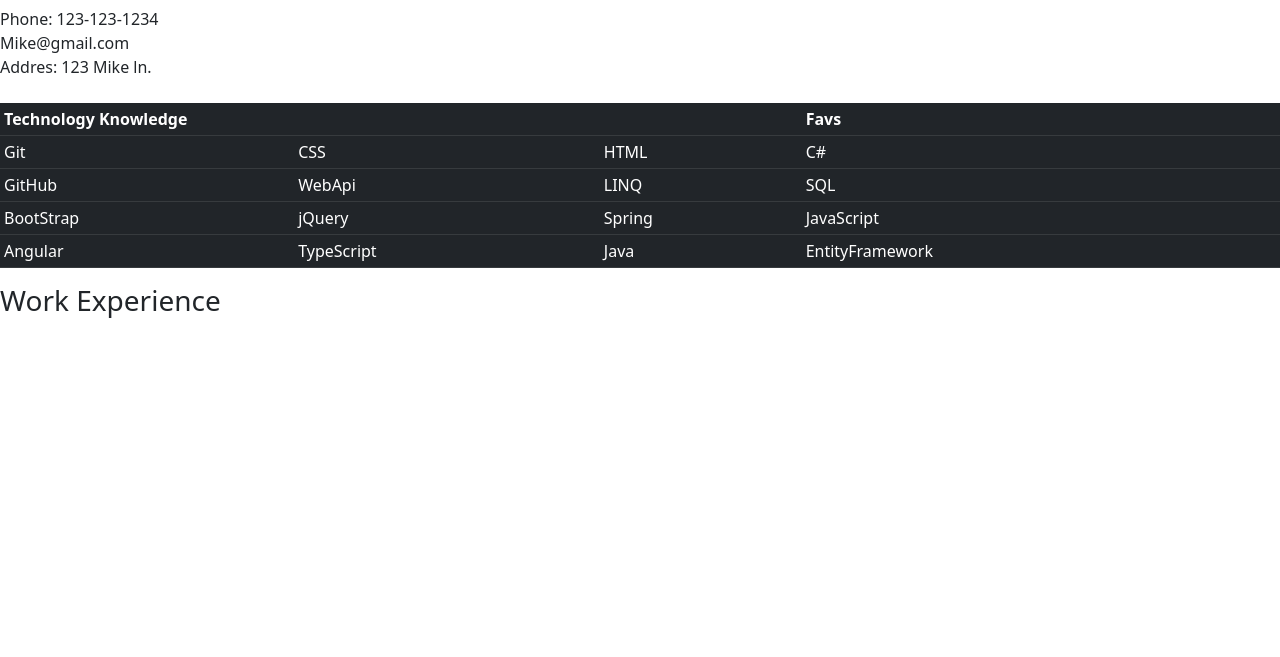
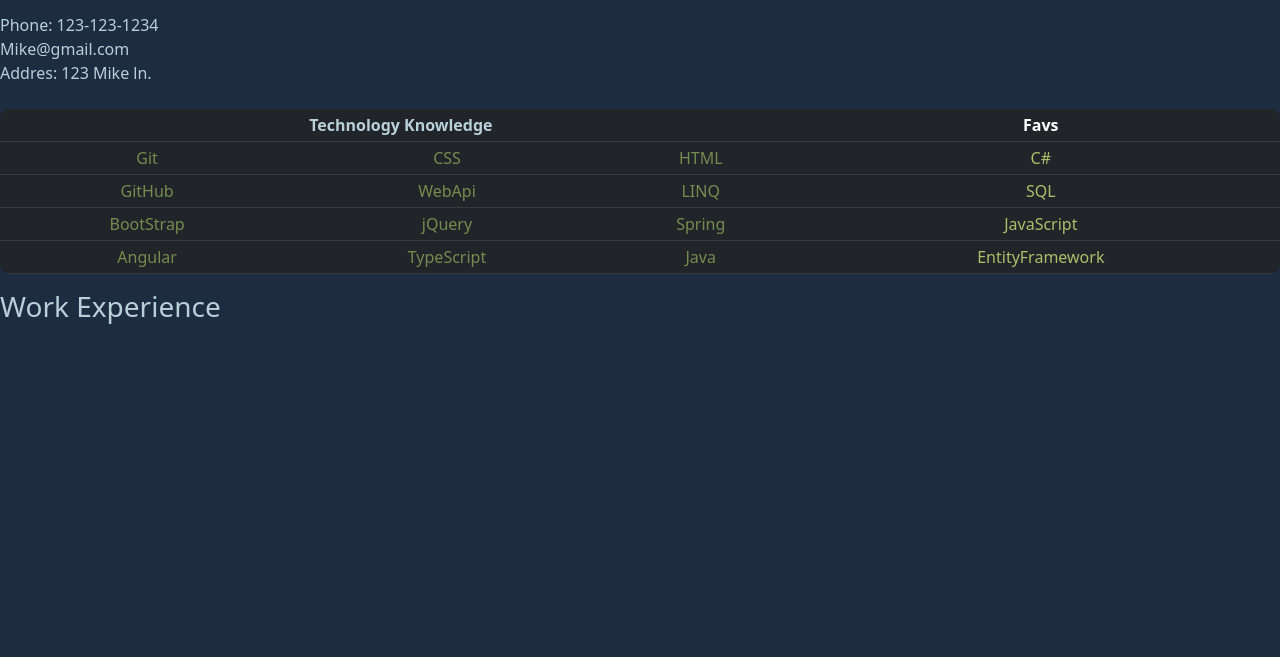
Before and after one commit to Syntactic-Labs/MaxHtmlTutorial, a plain HTML site: page html-tutorial/html/Resume.html in a window 1280 px wide. Shown: the part 143-800 px from the top of the page. Drawn offline with nearby package versions, Linux system fonts and the light colour scheme.

Commit message:
JS Dom tutor

```diff
--- a/html-tutorial/html/Resume.html
+++ b/html-tutorial/html/Resume.html
@@ -5,7 +5,7 @@
     <meta http-equiv="X-UA-Compatible" content="IE=edge">
     <meta name="viewport" content="width=device-width, initial-scale=1.0">
     <title>Michael's Resume</title>
-    <link href="CSS\Resume.css" rel="stylesheet">
+    <link href="../CSS/Resume.css" rel="stylesheet">
     <link href="https://cdn.jsdelivr.net/npm/bootstrap@5.1.3/dist/css/bootstrap.min.css" rel="stylesheet" integrity="sha384-1BmE4kWBq78iYhFldvKuhfTAU6auU8tT94WrHftjDbrCEXSU1oBoqyl2QvZ6jIW3" crossorigin="anonymous">
     <script lang="javascript">
         const welcome = () => {
```
Also changed, not shown: html-tutorial/js/dom-tutorial.js (+2 -11 lines).
